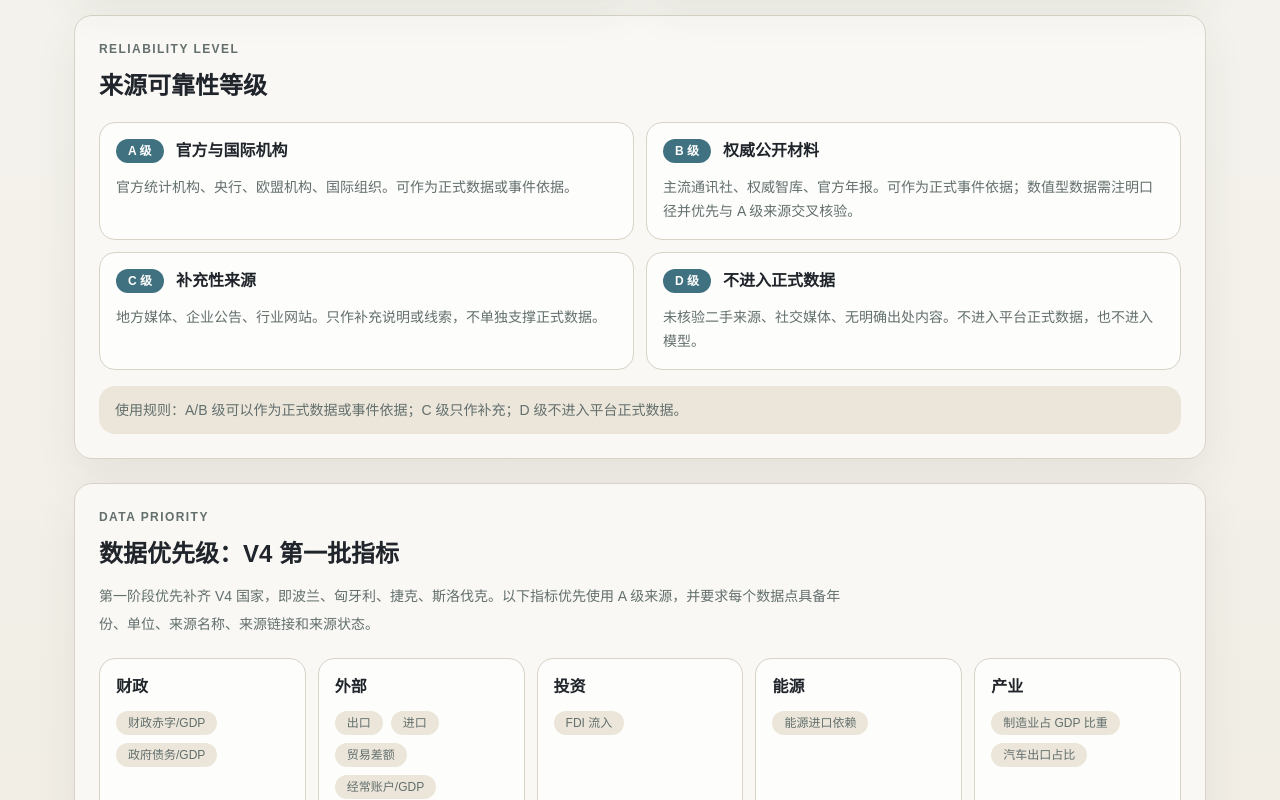
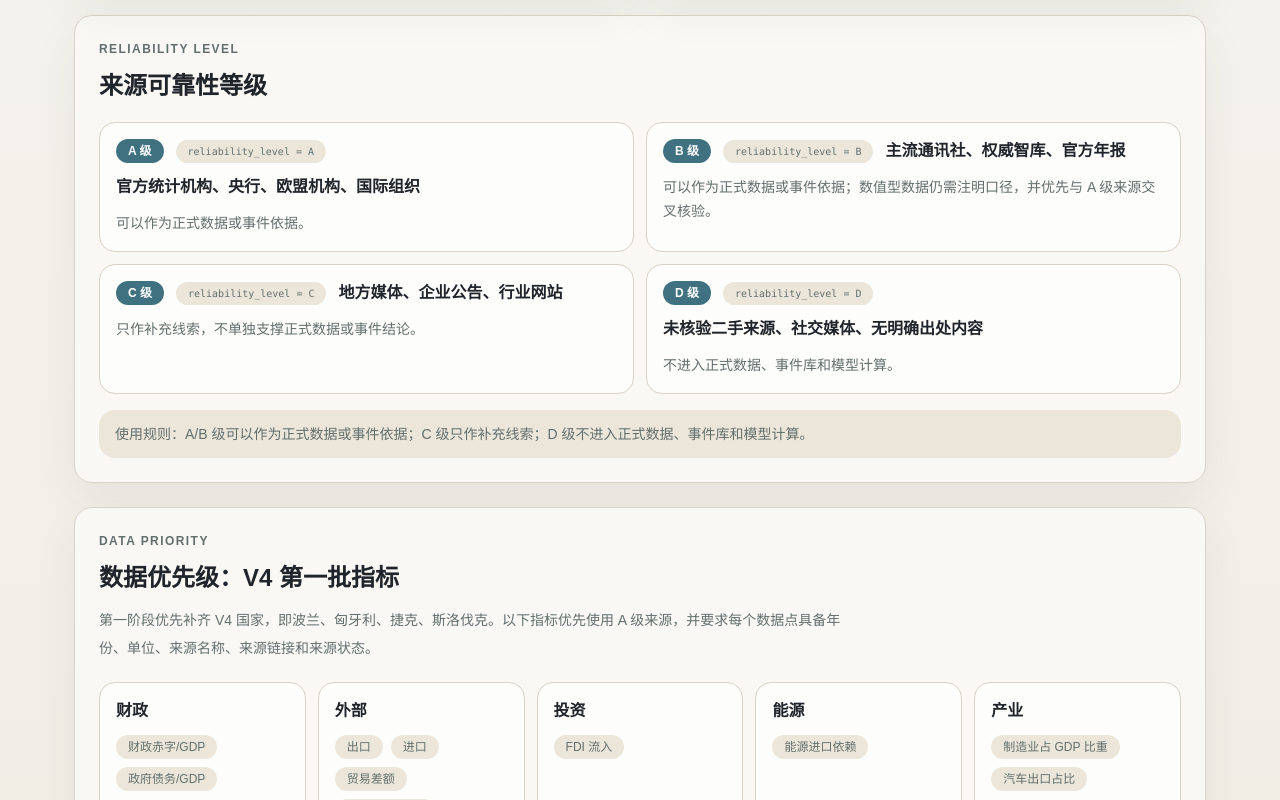
Before and after one commit to hui-sallai/central-europe-political-atlas, a Next.js app: page /methodology in a window 1280 px wide. Shown: the part 1380-2180 px from the top of the page. Built offline with nearby package versions, Linux system fonts and the light colour scheme.

Commit message:
Clarify source reliability levels

```diff
--- a/src/app/methodology/page.tsx
+++ b/src/app/methodology/page.tsx
@@ -16,10 +16,10 @@ const sourceLevelItems = [
 ];
 
 const reliabilityItems = [
-  { level: "A 级", title: "官方与国际机构", body: "官方统计机构、央行、欧盟机构、国际组织。可作为正式数据或事件依据。" },
-  { level: "B 级", title: "权威公开材料", body: "主流通讯社、权威智库、官方年报。可作为正式事件依据；数值型数据需注明口径并优先与 A 级来源交叉核验。" },
-  { level: "C 级", title: "补充性来源", body: "地方媒体、企业公告、行业网站。只作补充说明或线索，不单独支撑正式数据。" },
-  { level: "D 级", title: "不进入正式数据", body: "未核验二手来源、社交媒体、无明确出处内容。不进入平台正式数据，也不进入模型。" },
+  { level: "A 级", field: "reliability_level = A", title: "官方统计机构、央行、欧盟机构、国际组织", body: "可以作为正式数据或事件依据。" },
+  { level: "B 级", field: "reliability_level = B", title: "主流通讯社、权威智库、官方年报", body: "可以作为正式数据或事件依据；数值型数据仍需注明口径，并优先与 A 级来源交叉核验。" },
+  { level: "C 级", field: "reliability_level = C", title: "地方媒体、企业公告、行业网站", body: "只作补充线索，不单独支撑正式数据或事件结论。" },
+  { level: "D 级", field: "reliability_level = D", title: "未核验二手来源、社交媒体、无明确出处内容", body: "不进入正式数据、事件库和模型计算。" },
 ];
 
 const dataPriorityItems = [
@@ -35,7 +35,7 @@ const fieldRules = [
   "经济指标统一优先使用各国统计部门和 Eurostat 可核验表；金额类指标统一换算或显示为欧元口径。",
   "观测值表按国家、地区、指标、日期、频率、数值、单位、来源、状态、更新时间保存。",
   "党派、项目和新闻事件必须区分事实字段、人工整理字段和结构样例字段。",
-  "来源可靠性按 A/B/C/D 标注：A/B 级可作为正式数据或事件依据，C 级只作补充，D 级不进入平台正式数据。",
+  "来源可靠性必须写入 reliability_level 字段：A/B 级可以作为正式数据或事件依据；C 级只作补充线索；D 级不进入正式数据、事件库和模型计算。",
 ];
 
 const excludedItems = [
@@ -119,8 +119,9 @@ export default function MethodologyPage() {
         <div className="mt-5 grid gap-3 md:grid-cols-2">
           {reliabilityItems.map((item) => (
             <article key={item.level} className="rounded-2xl border border-[var(--line)] bg-white/65 p-4">
-              <div className="flex items-center gap-3">
+              <div className="flex flex-wrap items-center gap-3">
                 <span className="rounded-full bg-[var(--accent)] px-3 py-1 text-xs font-semibold text-white">{item.level}</span>
+                <span className="rounded-full bg-[var(--surface-muted)] px-3 py-1 font-mono text-[10px] text-[var(--muted)]">{item.field}</span>
                 <h3 className="font-semibold">{item.title}</h3>
               </div>
               <p className="mt-3 text-sm leading-6 text-[var(--muted)]">{item.body}</p>
@@ -128,7 +129,7 @@ export default function MethodologyPage() {
           ))}
         </div>
         <p className="mt-4 rounded-2xl bg-[var(--surface-muted)] px-4 py-3 text-sm leading-6 text-[var(--muted)]">
-          使用规则：A/B 级可以作为正式数据或事件依据；C 级只作补充；D 级不进入平台正式数据。
+          使用规则：A/B 级可以作为正式数据或事件依据；C 级只作补充线索；D 级不进入正式数据、事件库和模型计算。
         </p>
       </section>
 
--- a/src/components/DataCountryExplorer.tsx
+++ b/src/components/DataCountryExplorer.tsx
@@ -110,6 +110,17 @@ function reliabilityLevelLabel(value: string) {
   };
 
   return labels[value] ?? value;
+}
+
+function reliabilityLevelDescription(value: string) {
+  const descriptions: Record<string, string> = {
+    A: "官方统计机构、央行、欧盟机构、国际组织；可以作为正式数据或事件依据。",
+    B: "主流通讯社、权威智库、官方年报；可以作为正式数据或事件依据。",
+    C: "地方媒体、企业公告、行业网站；只作补充线索。",
+    D: "未核验二手来源、社交媒体、无明确出处内容；不进入正式数据、事件库和模型计算。",
+  };
+
+  return descriptions[value] ?? "来源可靠性规则待补充。";
 }
 
 function formatExtendedValue(observation: ExtendedObservation) {
@@ -825,6 +836,7 @@ export function DataCountryExplorer() {
                       <a key={source.sourceId} href={source.url} target="_blank" rel="noreferrer" className="rounded-xl bg-[var(--surface-muted)] p-3 text-xs">
                         <p className="font-semibold text-[var(--foreground)]">{source.sourceName}</p>
                         <p className="mt-1 text-[var(--muted)]">{source.sourceType} / {reliabilityLevelLabel(source.reliabilityLevel)}</p>
+                        <p className="mt-1 leading-5 text-[var(--muted)]">{reliabilityLevelDescription(source.reliabilityLevel)}</p>
                         <p className="mt-1 leading-5 text-[var(--muted)]">{source.usageNotes}</p>
                       </a>
                     ))}
--- a/src/lib/dataSchema.ts
+++ b/src/lib/dataSchema.ts
@@ -79,7 +79,7 @@ export const dataTableSchemas: DataTableSchema[] = [
       { key: "source_id", labelZh: "来源ID", labelEn: "Source ID", required: true, note: "内部唯一标识。" },
       { key: "source_name", labelZh: "来源名称", labelEn: "Source name", required: true },
       { key: "source_type", labelZh: "类型", labelEn: "Type", required: true, note: "官方统计、政府、选举、新闻、研究机构等。" },
-      { key: "reliability_level", labelZh: "可靠性等级", labelEn: "Reliability level", required: true, note: "A/B/C/D 四级；A/B 可作正式依据，C 只作补充，D 不进入正式数据。" },
+      { key: "reliability_level", labelZh: "可靠性等级", labelEn: "Reliability level", required: true, note: "A/B/C/D 四级；A/B 可作正式数据或事件依据，C 只作补充线索，D 不进入正式数据、事件库和模型计算。" },
       { key: "url", labelZh: "链接", labelEn: "URL", required: true },
       { key: "update_frequency", labelZh: "更新频率", labelEn: "Update frequency", required: false },
       { key: "usage_notes", labelZh: "使用说明", labelEn: "Usage notes", required: false },
```
